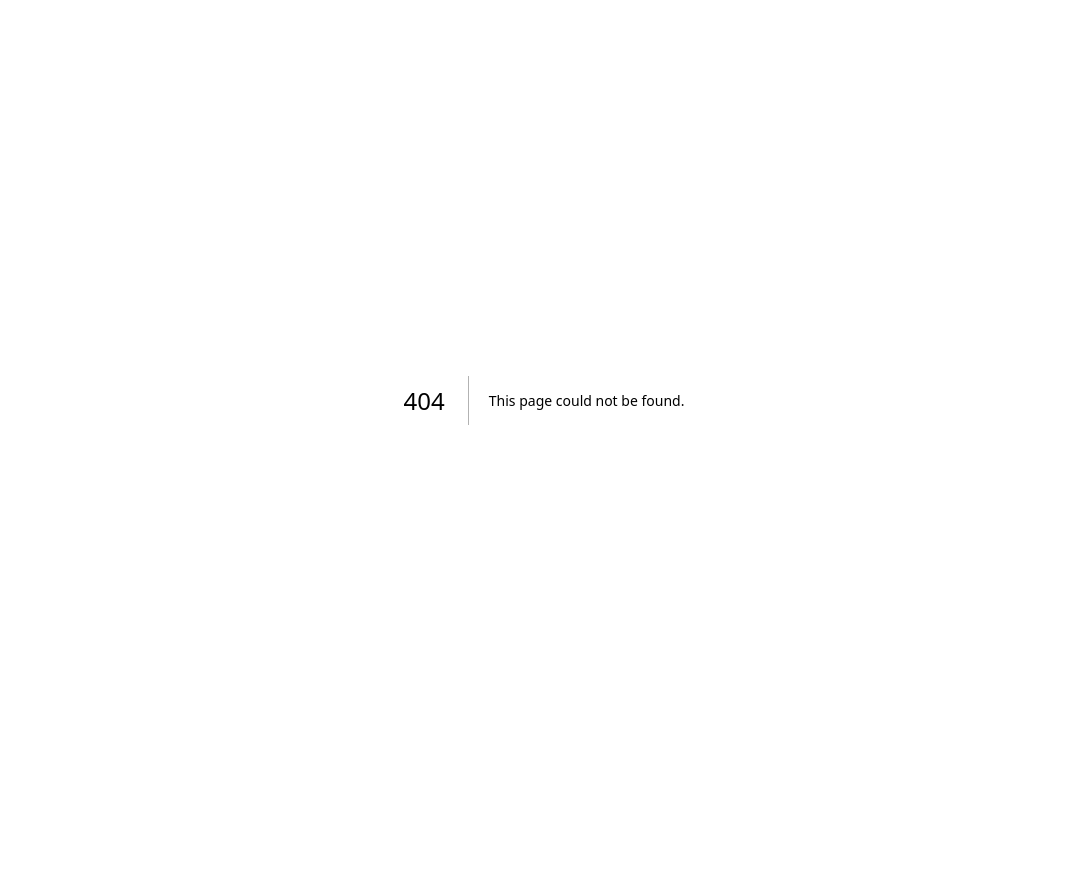
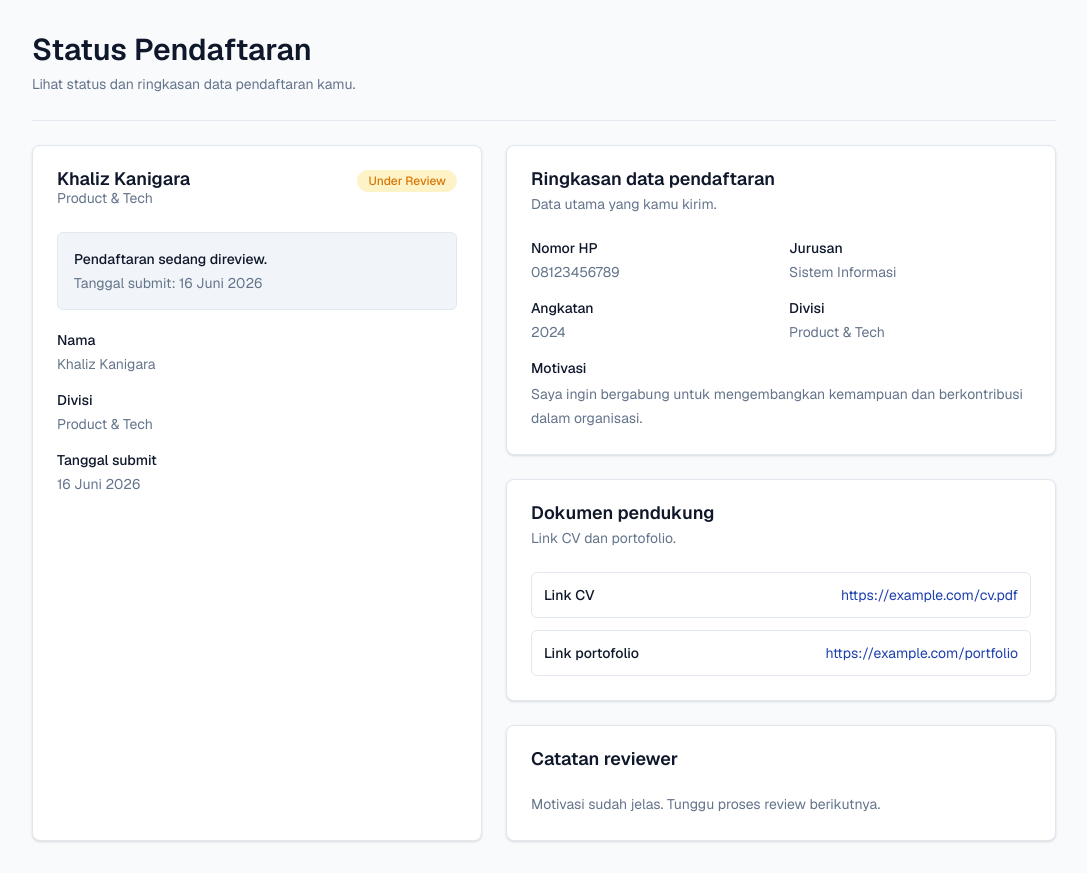
Before and after one commit to kanigaraa/rekor-web, a Next.js app: page /my-application in a window 1280 px wide. Before the commit this address had no page. Shown: the whole page, without its empty margins (96-1183 px from the left). Before the commit the page ends 800 px from the top, so only its background shows below. Built offline with nearby package versions, Linux system fonts and the light colour scheme.

Commit message:
feat: add my application status page

```diff
--- /dev/null
+++ b/src/app/my-application/page.tsx
@@ -0,0 +1,193 @@
+import Link from "next/link";
+
+import {
+  Card,
+  CardContent,
+  CardDescription,
+  CardHeader,
+  CardTitle,
+} from "@/components/ui/card";
+import { EmptyState } from "@/components/ui/empty-state";
+import { PageHeader } from "@/components/ui/page-header";
+import {
+  type ApplicationStatus,
+  StatusBadge,
+} from "@/components/ui/status-badge";
+
+type ApplicantApplication = {
+  fullName: string;
+  phone: string;
+  major: string;
+  batch: string;
+  division: string;
+  motivation: string;
+  cvUrl: string;
+  portfolioUrl?: string;
+  status: ApplicationStatus;
+  submittedAt?: string;
+  reviewerNote?: string;
+};
+
+const statusCopy: Record<ApplicationStatus, string> = {
+  DRAFT: "Form masih tersimpan sebagai draft.",
+  SUBMITTED: "Pendaftaran sudah dikirim.",
+  UNDER_REVIEW: "Pendaftaran sedang direview.",
+  ACCEPTED: "Selamat, kamu diterima.",
+  REJECTED: "Kamu belum diterima pada periode ini.",
+};
+
+// TODO: Replace this mock data with GET /api/applications/me once the API is ready.
+const mockApplication: ApplicantApplication | null = {
+  fullName: "Khaliz Kanigara",
+  phone: "08123456789",
+  major: "Sistem Informasi",
+  batch: "2024",
+  division: "Product & Tech",
+  motivation:
+    "Saya ingin bergabung untuk mengembangkan kemampuan dan berkontribusi dalam organisasi.",
+  cvUrl: "https://example.com/cv.pdf",
+  portfolioUrl: "https://example.com/portfolio",
+  status: "UNDER_REVIEW",
+  submittedAt: "16 Juni 2026",
+  reviewerNote: "Motivasi sudah jelas. Tunggu proses review berikutnya.",
+};
+
+const emptyApplication: ApplicantApplication | null = null;
+
+export default function MyApplicationPage() {
+  const application = mockApplication ?? emptyApplication;
+
+  return (
+    <main className="min-h-screen bg-background px-4 py-8 text-text-primary sm:px-6 lg:px-8">
+      <div className="mx-auto w-full max-w-5xl space-y-6">
+        <PageHeader
+          title="Status Pendaftaran"
+          description="Lihat status dan ringkasan data pendaftaran kamu."
+        />
+
+        {!application ? (
+          <EmptyState
+            title="Belum ada pendaftaran"
+            description="Mulai isi form pendaftaran untuk mengikuti proses seleksi organisasi."
+            action={
+              <Link
+                href="/apply"
+                className="inline-flex h-10 items-center justify-center rounded-md border border-primary bg-primary px-4 text-sm font-medium text-white transition-colors hover:border-primary-hover hover:bg-primary-hover focus-visible:outline focus-visible:outline-2 focus-visible:outline-offset-2 focus-visible:outline-primary"
+              >
+                Isi Form Pendaftaran
+              </Link>
+            }
+          />
+        ) : (
+          <div className="grid gap-6 lg:grid-cols-[0.9fr_1.1fr]">
+            <Card className="shadow-none">
+              <CardHeader>
+                <div className="flex flex-col gap-3 sm:flex-row sm:items-start sm:justify-between">
+                  <div>
+                    <CardTitle>{application.fullName}</CardTitle>
+                    <CardDescription>{application.division}</CardDescription>
+                  </div>
+                  <StatusBadge status={application.status} />
+                </div>
+              </CardHeader>
+              <CardContent className="space-y-5">
+                <div className="rounded-md border border-border bg-surface-muted p-4">
+                  <p className="text-sm font-medium text-text-primary">
+                    {statusCopy[application.status]}
+                  </p>
+                  <p className="mt-1 text-sm text-text-muted">
+                    Tanggal submit: {application.submittedAt ?? "-"}
+                  </p>
+                </div>
+
+                <div className="grid gap-4 text-sm">
+                  <InfoRow label="Nama" value={application.fullName} />
+                  <InfoRow label="Divisi" value={application.division} />
+                  <InfoRow
+                    label="Tanggal submit"
+                    value={application.submittedAt ?? "-"}
+                  />
+                </div>
+              </CardContent>
+            </Card>
+
+            <div className="space-y-6">
+              <Card className="shadow-none">
+                <CardHeader>
+                  <CardTitle>Ringkasan data pendaftaran</CardTitle>
+                  <CardDescription>Data utama yang kamu kirim.</CardDescription>
+                </CardHeader>
+                <CardContent className="grid gap-4 text-sm sm:grid-cols-2">
+                  <InfoRow label="Nomor HP" value={application.phone} />
+                  <InfoRow label="Jurusan" value={application.major} />
+                  <InfoRow label="Angkatan" value={application.batch} />
+                  <InfoRow label="Divisi" value={application.division} />
+                  <div className="sm:col-span-2">
+                    <p className="font-medium text-text-primary">Motivasi</p>
+                    <p className="mt-1 leading-6 text-text-muted">
+                      {application.motivation}
+                    </p>
+                  </div>
+                </CardContent>
+              </Card>
+
+              <Card className="shadow-none">
+                <CardHeader>
+                  <CardTitle>Dokumen pendukung</CardTitle>
+                  <CardDescription>Link CV dan portofolio.</CardDescription>
+                </CardHeader>
+                <CardContent className="grid gap-3 text-sm">
+                  <DocumentLink label="Link CV" href={application.cvUrl} />
+                  {application.portfolioUrl ? (
+                    <DocumentLink
+                      label="Link portofolio"
+                      href={application.portfolioUrl}
+                    />
+                  ) : null}
+                </CardContent>
+              </Card>
+
+              {application.reviewerNote ? (
+                <Card className="shadow-none">
+                  <CardHeader>
+                    <CardTitle>Catatan reviewer</CardTitle>
+                  </CardHeader>
+                  <CardContent>
+                    <p className="text-sm leading-6 text-text-muted">
+                      {application.reviewerNote}
+                    </p>
+                  </CardContent>
+                </Card>
+              ) : null}
+            </div>
+          </div>
+        )}
+      </div>
+    </main>
+  );
+}
+
+function InfoRow({ label, value }: { label: string; value: string }) {
+  return (
+    <div>
+      <p className="font-medium text-text-primary">{label}</p>
+      <p className="mt-1 text-text-muted">{value}</p>
+    </div>
+  );
+}
+
+function DocumentLink({ label, href }: { label: string; href: string }) {
+  return (
+    <div className="flex flex-col gap-1 rounded-md border border-border p-3 sm:flex-row sm:items-center sm:justify-between">
+      <span className="font-medium text-text-primary">{label}</span>
+      <a
+        href={href}
+        target="_blank"
+        rel="noreferrer"
+        className="break-all text-primary transition-colors hover:text-primary-hover"
+      >
+        {href}
+      </a>
+    </div>
+  );
+}
```
